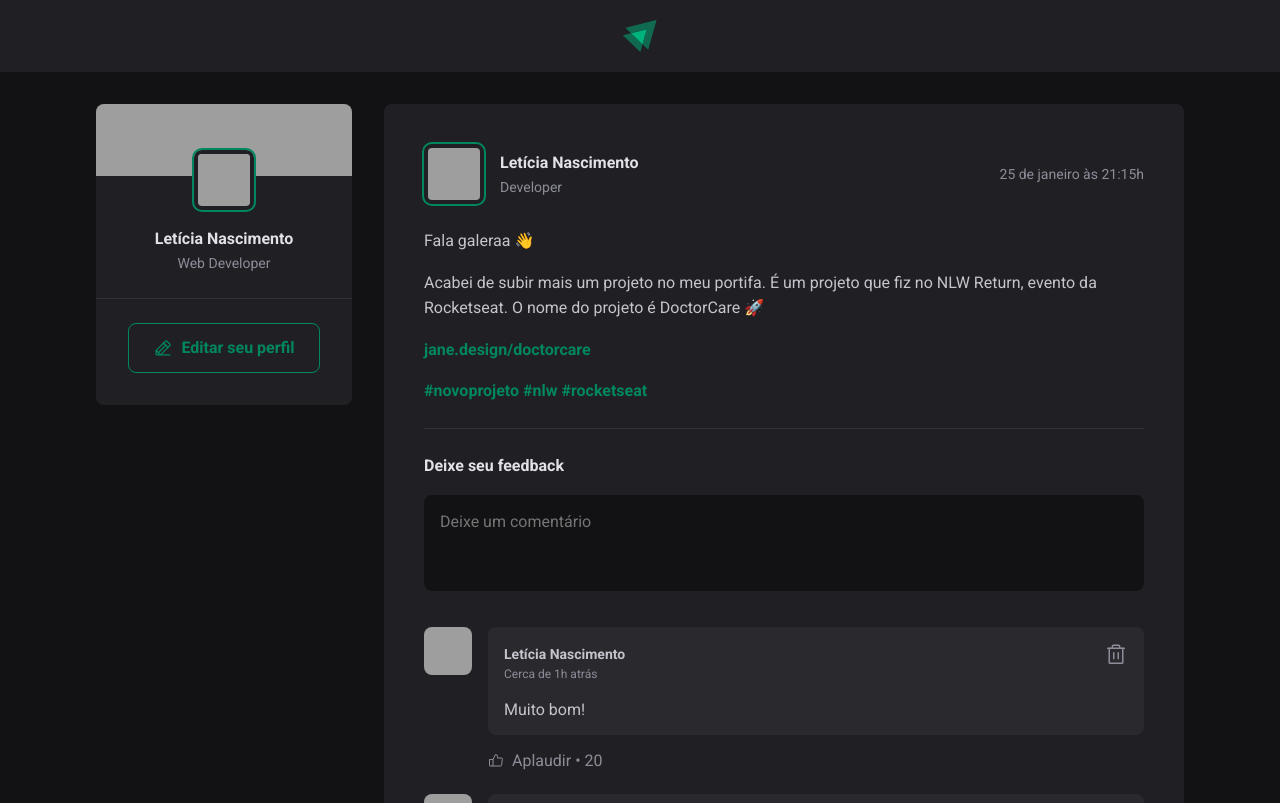
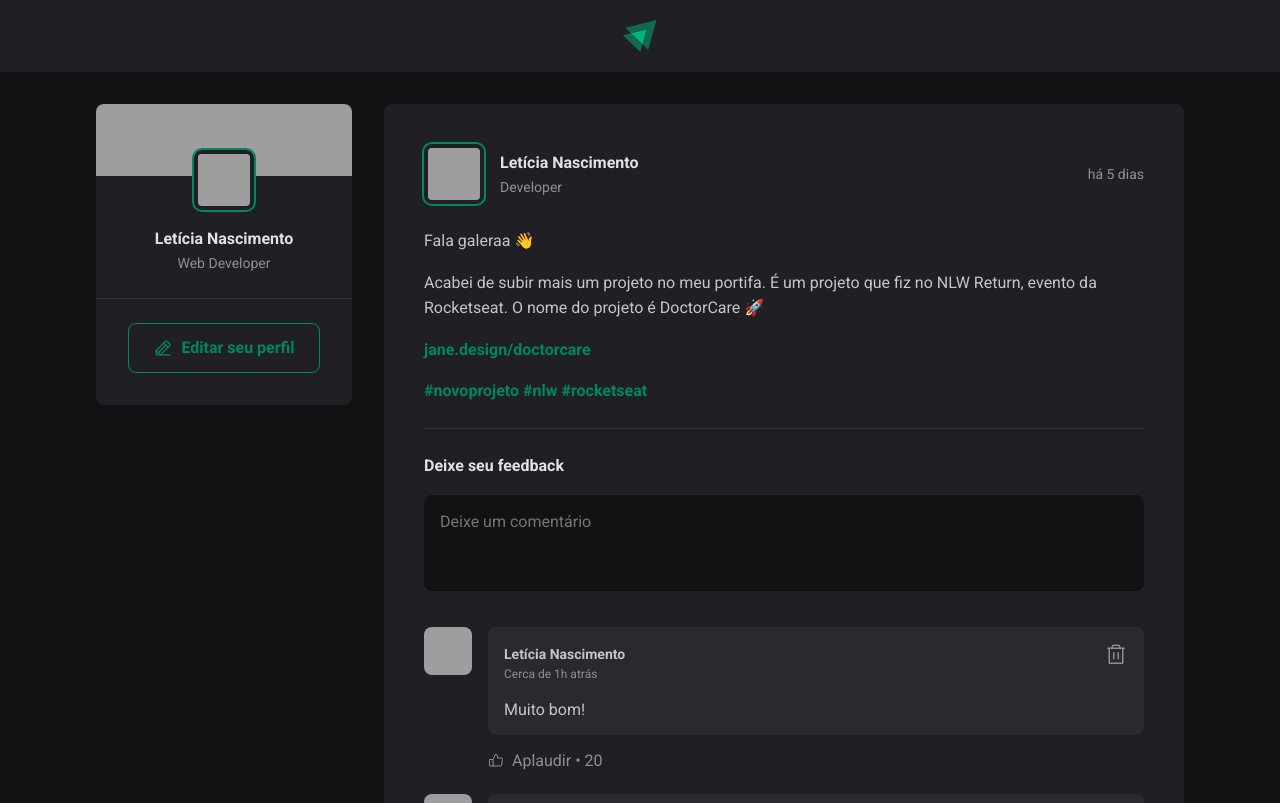
Before and after one commit to leticea/ignite-feed, a React (Vite) app: page / in a window 1280 px wide. Shown: the top 803 px of the page. Built offline with nearby package versions, Linux system fonts and the light colour scheme; grey boxes are pictures that could not be loaded.

Commit message:
adicionando o sufixo para mostrar há cerca de

```diff
--- a/src/components/Post.jsx
+++ b/src/components/Post.jsx
@@ -1,4 +1,4 @@
-import { format } from "date-fns";
+import { format, formatDistanceToNow } from "date-fns";
 import ptBR from "date-fns/locale/pt-BR";
 
 import { Avatar } from "./Avatar";
@@ -8,6 +8,11 @@ import styles from "./Post.module.css";
 export function Post({ author, publishedAt }) {
   const publishedDateFormatted = format(publishedAt, "d 'de' LLLL 'às' HH:mm'h'", {
     locale: ptBR
+  })
+
+  const publishedDateRelativeToNow = formatDistanceToNow(publishedAt, {
+    locale: ptBR,
+    addSuffix: true
   })
 
   return (
@@ -21,8 +26,9 @@ export function Post({ author, publishedAt }) {
           </div>
         </div>
 
-        <time title="" dateTime="2023-01-10 08:13:30">
-          {publishedDateFormatted}
+        <time title={publishedDateFormatted} dateTime="2023-01-10 08:13:30">
+          {publishedDateRelativeToNow}
+
         </time>
       </header>
 
```
